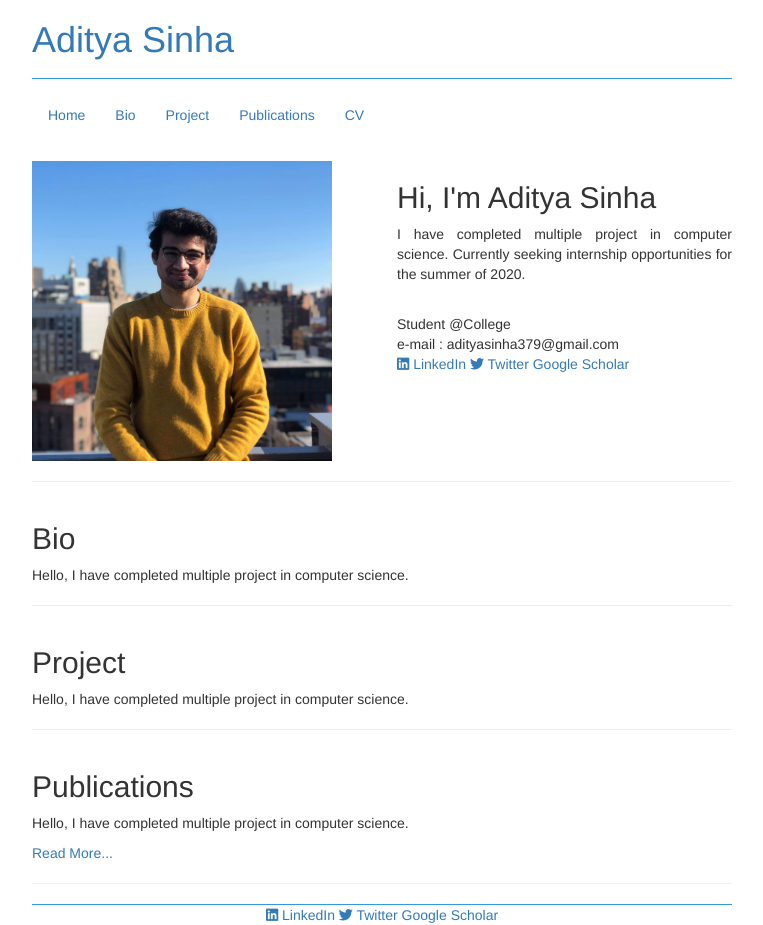
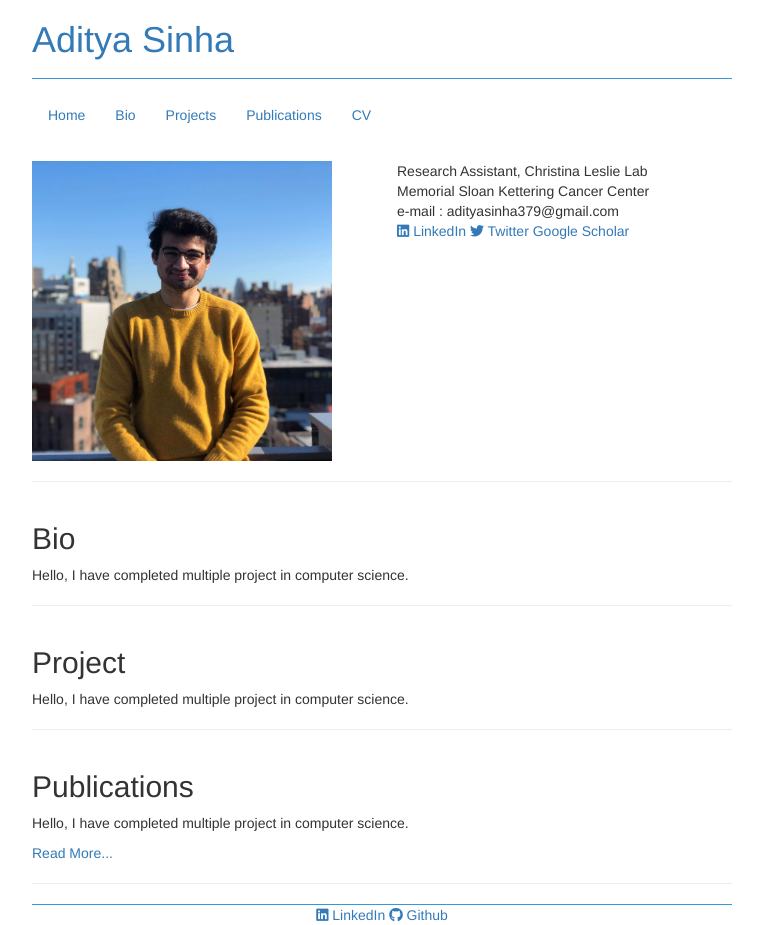
Before and after one commit to adityasinha379/adityasinha379.github.io, a Jekyll site: the page index.html, which Jekyll copies as it is, in a window 1280 px wide. Shown: the whole page, without its empty margins (258-1021 px from the left). Built offline with Jekyll 4.4.1, drawn with Linux system fonts in a browser that asks for light colours; nearby versions of some CDN libraries.

Commit message:
changing header

```diff
--- a/index.html
+++ b/index.html
@@ -24,7 +24,7 @@
 	      		<ul class="nav navbar-nav">
 			      <li class="active"><a href="/">Home</a></li>
 			      <li><a href="#bio">Bio</a></li>
-			      <li><a href="#project">Project</a></li>
+			      <li><a href="#project">Projects</a></li>
 				<li><a href="#publications">Publications</a></li>
 			      <li><a href="/cv">CV</a></li>
 			    </ul>
@@ -40,16 +40,16 @@
         		<img class="img-responsive" src="/img/profile.jpg" style="width:300px; height:300px"/>
 		</div>
 		<div class="col-sm-6 col-xs-12" style="margin-bottom: 0;">
-<h2>Hi, I'm Aditya Sinha</h2>
-  <p style="text-align:justify;">I have completed multiple project in computer science. Currently seeking internship opportunities for the summer of 2020.</p><br/>
-        Student @College<br/>e-mail : adityasinha379@gmail.com<br/>
+	        Research Assistant, Christina Leslie Lab<br />
+	        Memorial Sloan Kettering Cancer Center<br />
+	        e-mail : adityasinha379@gmail.com<br/>
+
 			<span class="external">
 			<a href=""><i class="fab fa-linkedin"></i> LinkedIn</a>
 			<a href=""><i class="fab fa-twitter"></i> Twitter</a>
 			<a href=""><i class="ai ai-google-scholar"></i> Google Scholar</a>
 			</span>
-		</div>
-
+	    </div>
 	</div>
 <hr/>
 </div>
@@ -76,9 +76,8 @@
 <div class="container">
 	<div class="footer">
   			<span class="external">
-			<a href=""><i class="fab fa-linkedin"></i> LinkedIn</a>
-			<a href=""><i class="fab fa-twitter"></i> Twitter</a>
-			<a href=""><i class="ai ai-google-scholar"></i> Google Scholar</a>
+			<a href="https://www.linkedin.com/in/sinhaaditya/"><i class="fab fa-linkedin"></i> LinkedIn</a>
+			<a href="https://github.com/adityasinha379"><i class="fab fa-github"></i> Github</a>
 			</span>
 	</div>
 </div>
```
Also changed, not shown: publication/2019-12-14-hello-world.md (renamed from publication/2019-12-14-hello-word.md, +1 -1 lines).
